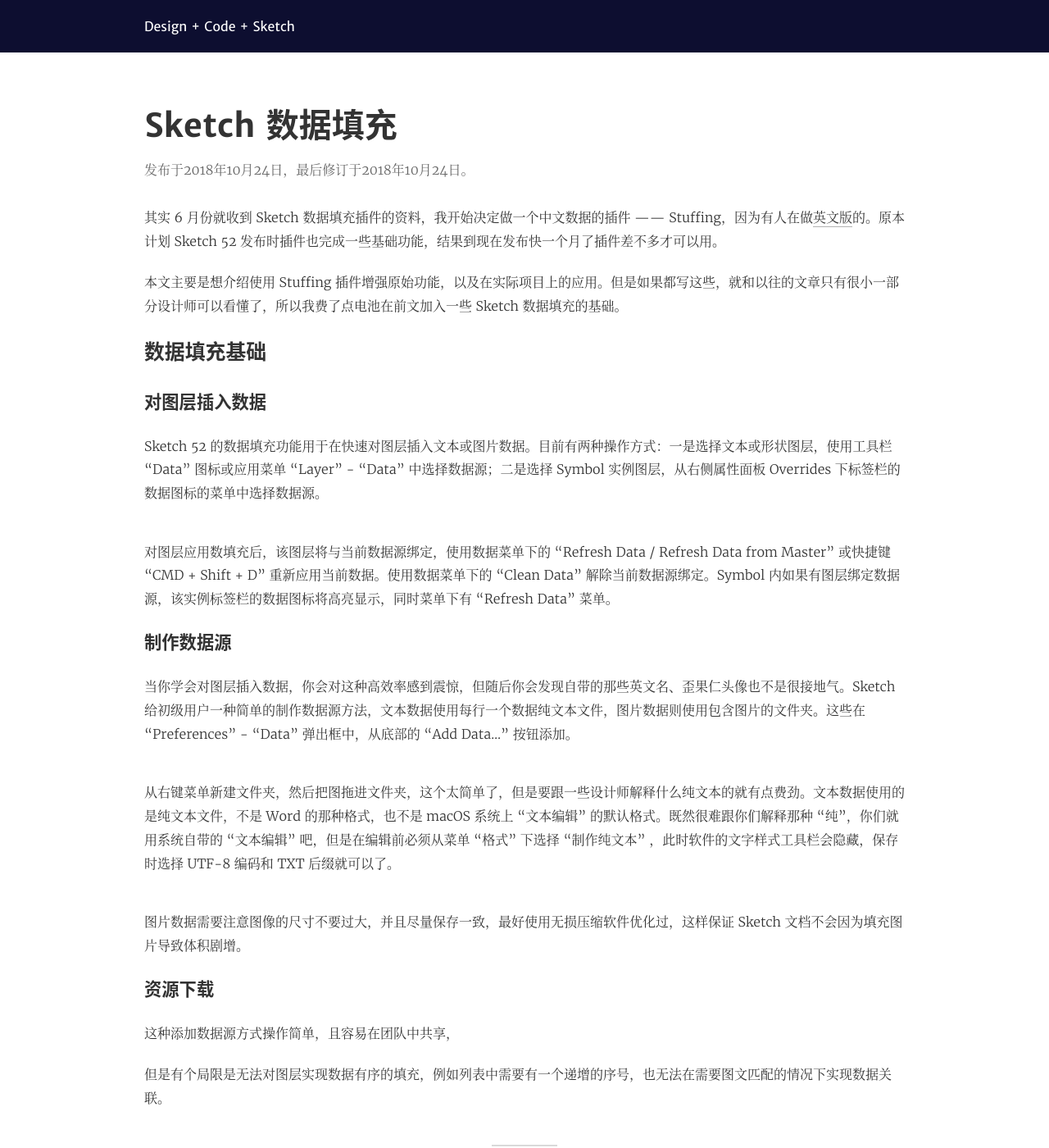
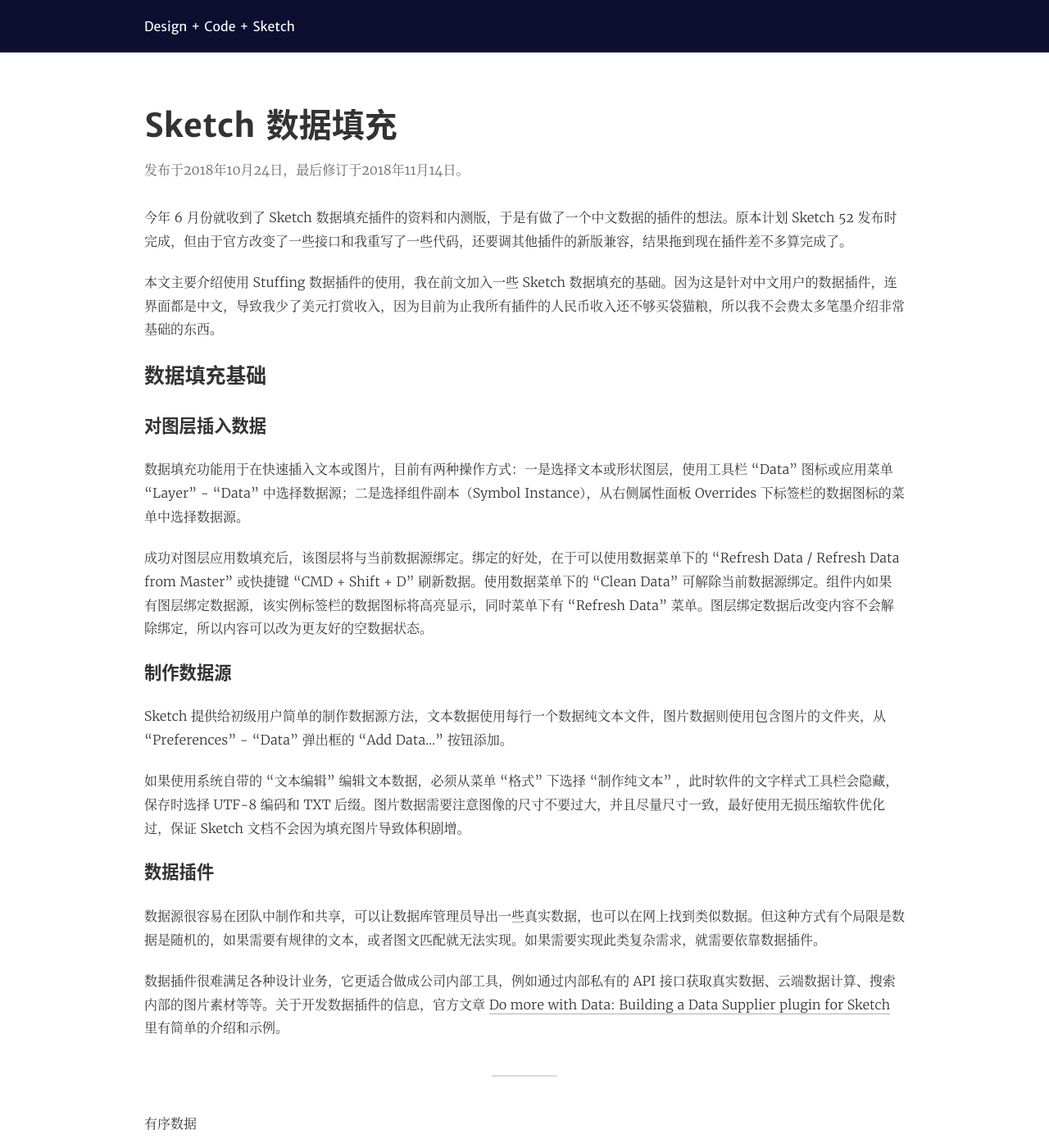
Before and after one commit to Ashung/ashung.github.io, a Jekyll site: the page built from _posts/2018-10-24-sketch-data.md, in a window 1280 px wide and 1400 px high. Shown: the whole window at 82% size. Built offline with Jekyll 4.4.1, drawn with Linux system fonts in a browser that asks for light colours; comment, search, counter and statistics services are not loaded.

Commit message:
sketch data

```diff
--- a/_posts/2018-10-24-sketch-data.md
+++ b/_posts/2018-10-24-sketch-data.md
@@ -1,46 +1,36 @@
 ---
 title:  Sketch 数据填充
 excerpt: 使用 Stuffing 插件处理实际项目的数据填充。
-updated: 2018-10-24
+updated: 2018-11-14
 ---
 
-其实 6 月份就收到 Sketch 数据填充插件的资料，我开始决定做一个中文数据的插件 —— Stuffing，因为有人在做[英文版](https://rdd.reactdraw.com/)的。原本计划 Sketch 52 发布时插件也完成一些基础功能，结果到现在发布快一个月了插件差不多才可以用。
+今年 6 月份就收到了 Sketch 数据填充插件的资料和内测版，于是有做了一个中文数据的插件的想法。原本计划 Sketch 52 发布时完成，但由于官方改变了一些接口和我重写了一些代码，还要调其他插件的新版兼容，结果拖到现在插件差不多算完成了。
 
-本文主要是想介绍使用 Stuffing 插件增强原始功能，以及在实际项目上的应用。但是如果都写这些，就和以往的文章只有很小一部分设计师可以看懂了，所以我费了点电池在前文加入一些 Sketch 数据填充的基础。
+本文主要介绍使用 Stuffing 数据插件的使用，我在前文加入一些 Sketch 数据填充的基础。因为这是针对中文用户的数据插件，连界面都是中文，导致我少了美元打赏收入，因为目前为止我所有插件的人民币收入还不够买袋猫粮，所以我不会费太多笔墨介绍非常基础的东西。
 
 ## 数据填充基础
 
 ### 对图层插入数据
 
-Sketch 52 的数据填充功能用于在快速对图层插入文本或图片数据。目前有两种操作方式：一是选择文本或形状图层，使用工具栏 “Data” 图标或应用菜单 “Layer” - “Data” 中选择数据源；二是选择 Symbol 实例图层，从右侧属性面板 Overrides 下标签栏的数据图标的菜单中选择数据源。
+数据填充功能用于在快速插入文本或图片，目前有两种操作方式：一是选择文本或形状图层，使用工具栏 “Data” 图标或应用菜单 “Layer” - “Data” 中选择数据源；二是选择组件副本（Symbol Instance），从右侧属性面板 Overrides 下标签栏的数据图标的菜单中选择数据源。
 
-![]()
-
-对图层应用数填充后，该图层将与当前数据源绑定，使用数据菜单下的 “Refresh Data / Refresh Data from Master” 或快捷键 “CMD + Shift + D” 重新应用当前数据。使用数据菜单下的 “Clean Data” 解除当前数据源绑定。Symbol 内如果有图层绑定数据源，该实例标签栏的数据图标将高亮显示，同时菜单下有 “Refresh Data” 菜单。
+成功对图层应用数填充后，该图层将与当前数据源绑定。绑定的好处，在于可以使用数据菜单下的 “Refresh Data / Refresh Data from Master” 或快捷键 “CMD + Shift + D” 刷新数据。使用数据菜单下的 “Clean Data” 可解除当前数据源绑定。组件内如果有图层绑定数据源，该实例标签栏的数据图标将高亮显示，同时菜单下有 “Refresh Data” 菜单。图层绑定数据后改变内容不会解除绑定，所以内容可以改为更友好的空数据状态。
 
 ### 制作数据源
 
-当你学会对图层插入数据，你会对这种高效率感到震惊，但随后你会发现自带的那些英文名、歪果仁头像也不是很接地气。Sketch 给初级用户一种简单的制作数据源方法，文本数据使用每行一个数据纯文本文件，图片数据则使用包含图片的文件夹。这些在 “Preferences” - “Data” 弹出框中，从底部的 “Add Data...” 按钮添加。
+Sketch 提供给初级用户简单的制作数据源方法，文本数据使用每行一个数据纯文本文件，图片数据则使用包含图片的文件夹，从 “Preferences” - “Data” 弹出框的 “Add Data...” 按钮添加。
 
-![]()
+如果使用系统自带的 “文本编辑” 编辑文本数据，必须从菜单 “格式” 下选择 “制作纯文本” ，此时软件的文字样式工具栏会隐藏，保存时选择 UTF-8 编码和 TXT 后缀。图片数据需要注意图像的尺寸不要过大，并且尽量尺寸一致，最好使用无损压缩软件优化过，保证 Sketch 文档不会因为填充图片导致体积剧增。
 
-从右键菜单新建文件夹，然后把图拖进文件夹，这个太简单了，但是要跟一些设计师解释什么纯文本的就有点费劲。文本数据使用的是纯文本文件，不是 Word 的那种格式，也不是 macOS 系统上 “文本编辑” 的默认格式。既然很难跟你们解释那种 “纯”，你们就用系统自带的 “文本编辑” 吧，但是在编辑前必须从菜单 “格式” 下选择 “制作纯文本” ，此时软件的文字样式工具栏会隐藏，保存时选择 UTF-8 编码和 TXT 后缀就可以了。
+### 数据插件
 
-![]()
+数据源很容易在团队中制作和共享，可以让数据库管理员导出一些真实数据，也可以在网上找到类似数据。但这种方式有个局限是数据是随机的，如果需要有规律的文本，或者图文匹配就无法实现。如果需要实现此类复杂需求，就需要依靠数据插件。
 
-图片数据需要注意图像的尺寸不要过大，并且尽量保存一致，最好使用无损压缩软件优化过，这样保证 Sketch 文档不会因为填充图片导致体积剧增。
+数据插件很难满足各种设计业务，它更适合做成公司内部工具，例如通过内部私有的 API 接口获取真实数据、云端数据计算、搜索内部的图片素材等等。关于开发数据插件的信息，官方文章 [Do more with Data: Building a Data Supplier plugin for Sketch](https://blog.sketchapp.com/do-more-with-data-2b765e870e4f) 里有简单的介绍和示例。
 
-### 资源下载
-
-这种添加数据源方式操作简单，且容易在团队中共享，
+------
 
 
-
-但是有个局限是无法对图层实现数据有序的填充，例如列表中需要有一个递增的序号，也无法在需要图文匹配的情况下实现数据关联。
-
-
-
-----
 
 有序数据
 
@@ -79,5 +69,3 @@
 
 
 ----
-
-开发数据插件
```
